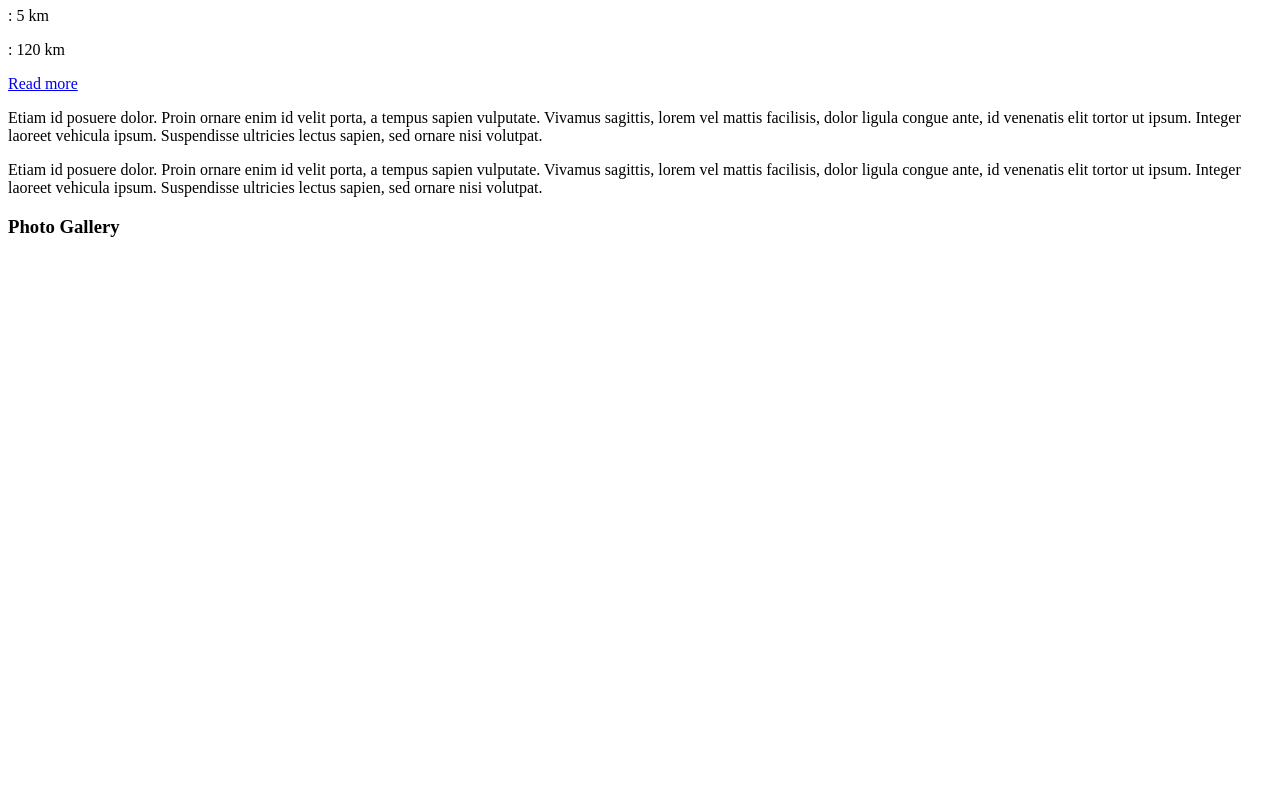
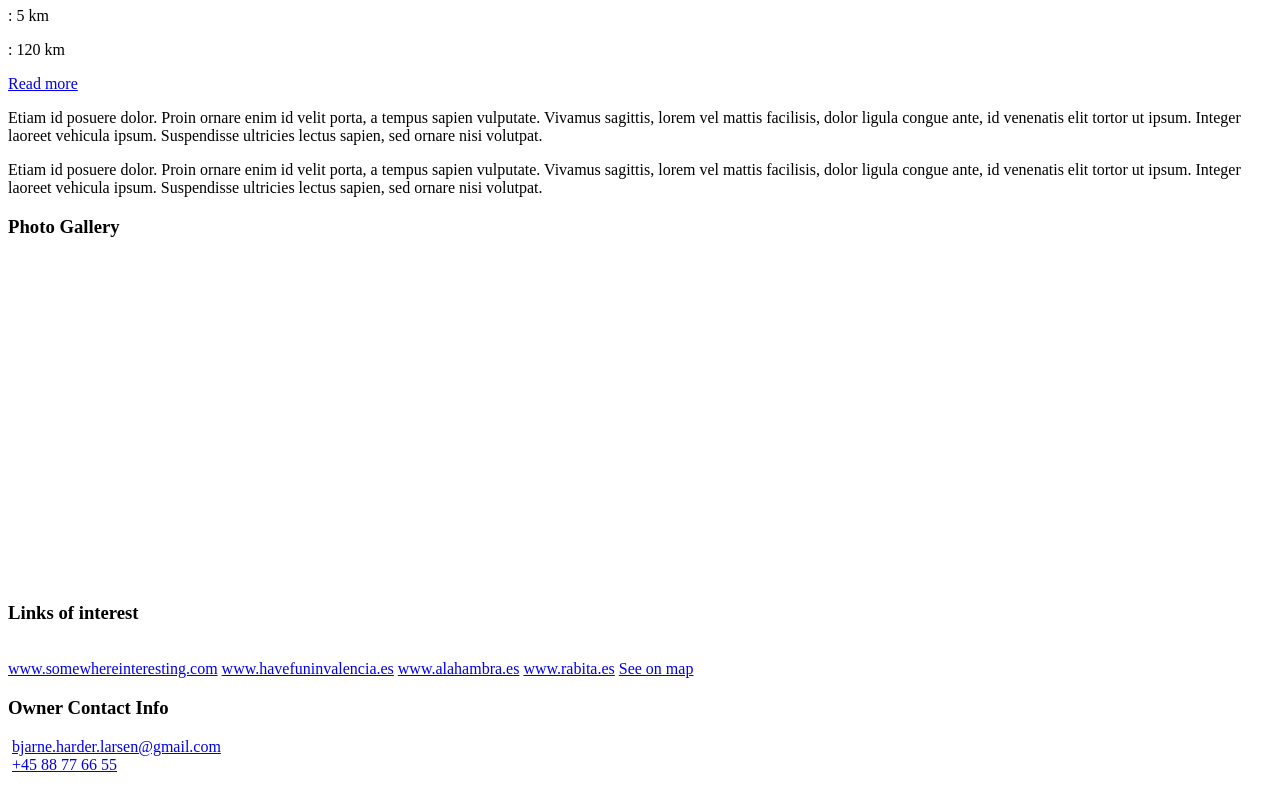
Before and after one commit to Jens180980/Albunol-html, a plain HTML site: page index.html in a window 1280 px wide. Shown: the part 1419-2219 px from the top of the page. Before the commit the page ends 2010 px from the top, so only its background shows below. Drawn offline with Linux system fonts and the light colour scheme.

Commit message:
finished html

```diff
--- a/index.html
+++ b/index.html
@@ -10,9 +10,11 @@
       <h2>Apartment for sale</h2>
       <h1>Albuñol Living</h1>
     </header>
+
     <section class="hero">
       <a href="#" class="contact-btn btn">contact owner</a>
     </section>
+
     <main>
       <section class="info-outer">
         <h3>Real Estate Information</h3>
@@ -54,6 +56,7 @@
           </div>
         </div>
       </section>
+
       <section class="gallery-outer">
         <h3>Photo Gallery</h3>
         <div class="gallery-inner">
@@ -109,6 +112,7 @@
           </div>
         </div>
       </section>
+
       <section class="gallery-outer">
         <h3>Photo Gallery</h3>
         <div class="gallery-inner">
@@ -122,6 +126,39 @@
           <div class="gallery__inner-right"></div>
         </div>
       </section>
+
+      <section class="info-outer">
+        <h3>Links of interest</h3>
+        <div class="info-inner">
+          <img src="" alt="" class="www" />
+          <div class="info__facts-outer">
+            <a href="#">www.somewhereinteresting.com</a>
+            <a href="#">www.havefuninvalencia.es</a>
+            <a href="#">www.alahambra.es</a>
+            <a href="#">www.rabita.es</a>
+            <a href="#" class="btn links__btn">See on map</a>
+          </div>
+        </div>
+      </section>
+
+      <footer>
+        <div class="footer-left">
+          <h3>Owner Contact Info</h3>
+          <div class="footer__info">
+            <img src="" alt="" />
+            <a href="mailto:bjarne.harder.larsen@gmail.com"
+              >bjarne.harder.larsen@gmail.com</a
+            >
+          </div>
+          <div class="footer__info">
+            <img src="" alt="" />
+            <a href="tel:+4588776655">+45 88 77 66 55</a>
+          </div>
+        </div>
+        <div class="footer-right">
+          <img src="" alt="" />
+        </div>
+      </footer>
     </main>
   </body>
 </html>
```
